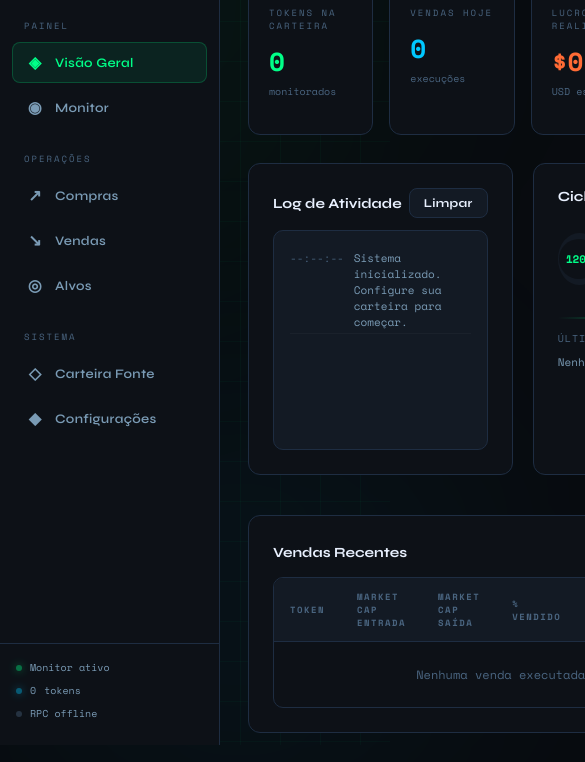
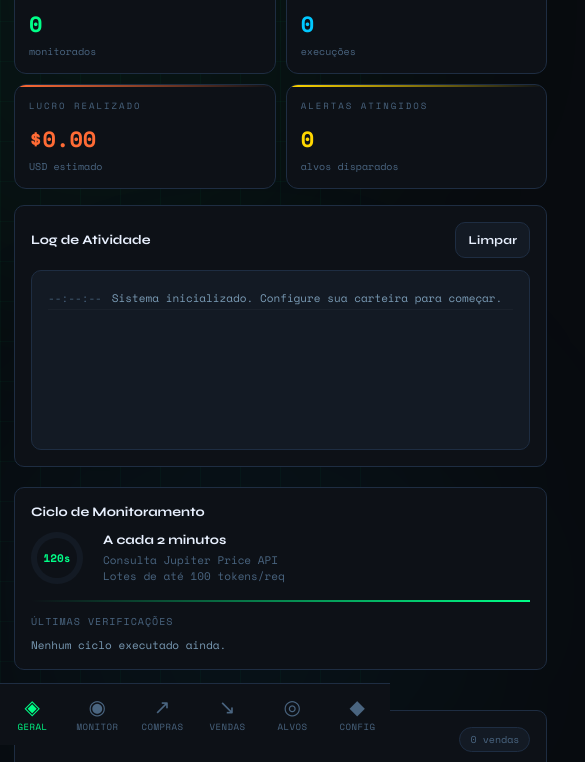
Before and after one commit to imaponeofficial/sol-hunter, a website: page dashboard.html in a window 390 px wide. Shown: the part 99-861 px from the top of the page, 585 px wide, since content can reach past the window. Drawn offline with nearby package versions, Linux system fonts and the light colour scheme.

Commit message:
Add files via upload

```diff
--- a/dashboard.html
+++ b/dashboard.html
@@ -602,6 +602,175 @@
   .color-text3 { color: var(--text3); }
   .color-danger { color: var(--danger); }
   .color-gold { color: var(--accent4); }
+
+  /* =====================================================
+     MOBILE — responsivo para celular
+  ===================================================== */
+  @media (max-width: 768px) {
+
+    /* Esconde sidebar lateral no mobile */
+    .sidebar {
+      display: none;
+    }
+
+    /* Conteúdo ocupa tela toda */
+    .main {
+      margin-left: 0;
+    }
+
+    /* Topbar mobile */
+    .topbar {
+      padding: 0 16px;
+      height: 52px;
+    }
+    .topbar-title { font-size: 13px; }
+    .topbar-right { gap: 8px; }
+    .wallet-badge { font-size: 10px; padding: 5px 8px; }
+    .sol-balance  { font-size: 11px; }
+
+    /* Padding das páginas */
+    .page { padding: 16px 14px 100px; }
+
+    /* Stats em 2 colunas */
+    .stats-row { grid-template-columns: repeat(2, 1fr); gap: 10px; margin-bottom: 16px; }
+    .stat-card  { padding: 14px; }
+    .stat-value { font-size: 22px !important; }
+
+    /* Cards */
+    .card { padding: 16px; border-radius: 10px; }
+
+    /* Grids inline viram coluna única no mobile */
+    div[style*="grid-template-columns:1fr 1fr"],
+    div[style*="grid-template-columns: 1fr 1fr"],
+    div[style*="grid-template-columns:1fr 1fr;"],
+    .form-grid.cols2,
+    .form-grid.cols3,
+    .form-grid.cols4 {
+      display: flex !important;
+      flex-direction: column !important;
+      gap: 0 !important;
+    }
+    div[style*="grid-template-columns:repeat(3"],
+    div[style*="grid-template-columns: repeat(3"] {
+      display: flex !important;
+      flex-direction: column !important;
+    }
+
+    /* Botões mais fáceis de tocar */
+    .btn {
+      padding: 12px 18px;
+      font-size: 13px;
+      min-height: 44px;
+      border-radius: 10px;
+    }
+    .btn-sm {
+      padding: 8px 12px;
+      font-size: 12px;
+      min-height: 36px;
+    }
+    .btn-lg {
+      padding: 14px 20px;
+      font-size: 14px;
+      min-height: 50px;
+    }
+
+    /* Inputs maiores no mobile */
+    input, select, textarea {
+      font-size: 16px !important; /* evita zoom automático no iOS */
+      min-height: 44px;
+      padding: 10px 12px !important;
+    }
+
+    /* Form groups */
+    .form-group { margin-bottom: 14px !important; }
+    label { font-size: 12px !important; margin-bottom: 6px !important; }
+
+    /* Tabelas: scroll horizontal */
+    .table-wrap, table {
+      width: 100%;
+      overflow-x: auto;
+      display: block;
+    }
+
+    /* Token grid: 1 coluna */
+    #token-grid {
+      grid-template-columns: 1fr !important;
+    }
+
+    /* Log feed menor */
+    #log-feed { max-height: 180px; font-size: 11px; }
+    #buy-log  { max-height: 140px; font-size: 11px; }
+
+    /* Cycle ring menor */
+    .cycle-widget { transform: scale(0.85); transform-origin: left center; }
+
+    /* Section titles */
+    .section-title { font-size: 13px !important; }
+
+    /* Info box */
+    .info-box { font-size: 12px; padding: 12px; }
+
+    /* Toggle buttons */
+    .toggle-btn { padding: 7px 12px; font-size: 12px; min-height: 36px; }
+
+    /* Esconde colunas menos importantes nas tabelas */
+    .hide-mobile { display: none !important; }
+
+    /* Topbar: esconde o timer de ciclo no mobile pequeno */
+    .cycle-info { display: none; }
+  }
+
+  /* Bottom nav — aparece só no mobile */
+  .bottom-nav {
+    display: none;
+  }
+
+  @media (max-width: 768px) {
+    .bottom-nav {
+      display: flex;
+      position: fixed;
+      bottom: 0; left: 0; right: 0;
+      background: var(--surface);
+      border-top: 1px solid var(--border);
+      z-index: 200;
+      height: 62px;
+      padding-bottom: env(safe-area-inset-bottom, 0px);
+    }
+
+    .bnav-item {
+      flex: 1;
+      display: flex;
+      flex-direction: column;
+      align-items: center;
+      justify-content: center;
+      gap: 3px;
+      cursor: pointer;
+      color: var(--text3);
+      font-size: 9px;
+      font-family: var(--mono);
+      letter-spacing: 0.5px;
+      text-transform: uppercase;
+      padding: 8px 4px;
+      border: none;
+      background: none;
+      transition: color 0.15s;
+      -webkit-tap-highlight-color: transparent;
+      touch-action: manipulation;
+    }
+
+    .bnav-item .bnav-icon {
+      font-size: 20px;
+      line-height: 1;
+    }
+
+    .bnav-item.active {
+      color: var(--accent);
+    }
+
+    .bnav-item:active {
+      background: rgba(0,255,136,0.06);
+    }
+  }
 </style>
 </head>
 <body>
@@ -655,6 +824,34 @@
       <div class="status-item"><div class="dot" id="rpc-dot" style="background:var(--text3)"></div> <span id="rpc-status">RPC offline</span></div>
     </div>
   </aside>
+
+  <!-- Bottom Navigation (mobile only) -->
+  <nav class="bottom-nav" id="bottom-nav">
+    <button class="bnav-item active" id="bnav-overview" onclick="navigateMobile('overview')">
+      <span class="bnav-icon">◈</span>
+      <span>Geral</span>
+    </button>
+    <button class="bnav-item" id="bnav-monitor" onclick="navigateMobile('monitor')">
+      <span class="bnav-icon">◉</span>
+      <span>Monitor</span>
+    </button>
+    <button class="bnav-item" id="bnav-buy" onclick="navigateMobile('buy')">
+      <span class="bnav-icon">↗</span>
+      <span>Compras</span>
+    </button>
+    <button class="bnav-item" id="bnav-sell" onclick="navigateMobile('sell')">
+      <span class="bnav-icon">↘</span>
+      <span>Vendas</span>
+    </button>
+    <button class="bnav-item" id="bnav-targets" onclick="navigateMobile('targets')">
+      <span class="bnav-icon">◎</span>
+      <span>Alvos</span>
+    </button>
+    <button class="bnav-item" id="bnav-settings" onclick="navigateMobile('settings')">
+      <span class="bnav-icon">◆</span>
+      <span>Config</span>
+    </button>
+  </nav>
 
   <!-- Main -->
   <main class="main">
@@ -1344,12 +1541,25 @@ function navigate(page) {
   document.querySelectorAll('.nav-item').forEach(n => {
     if (n.getAttribute('onclick')?.includes(page)) n.classList.add('active');
   });
+  // Sincroniza bottom nav mobile
+  document.querySelectorAll('.bnav-item').forEach(b => b.classList.remove('active'));
+  const bnav = document.getElementById('bnav-' + page);
+  if (bnav) bnav.classList.add('active');
+
   const [title, sub] = pageTitles[page] || [page, ''];
   document.getElementById('page-title').textContent = title;
   document.getElementById('page-sub').textContent = sub;
 
   if (page === 'monitor') renderMonitor();
   if (page === 'overview') renderSalesTable();
+
+  // Scroll pro topo ao trocar de aba no mobile
+  window.scrollTo({ top: 0, behavior: 'smooth' });
+}
+
+// Navegação pelo bottom nav mobile
+function navigateMobile(page) {
+  navigate(page);
 }
 
 // =====================================================
```
